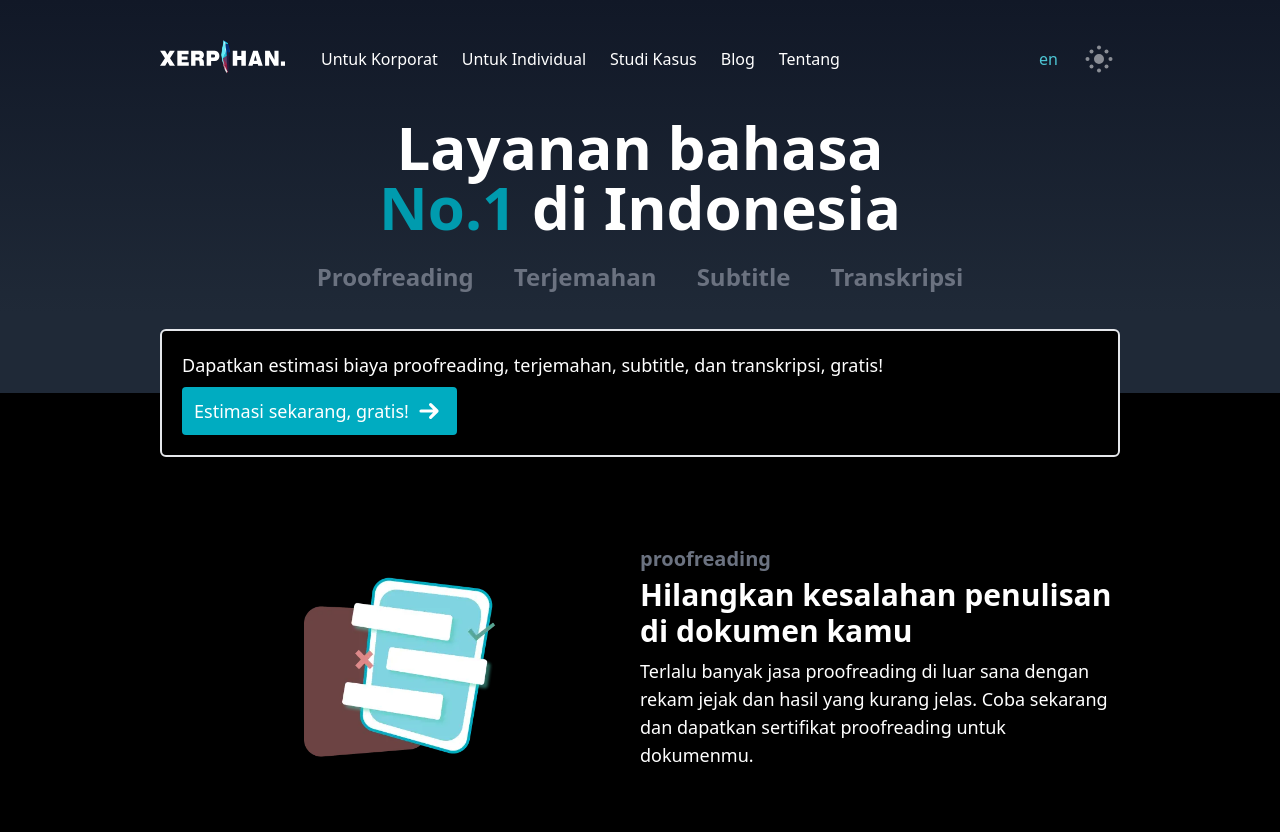
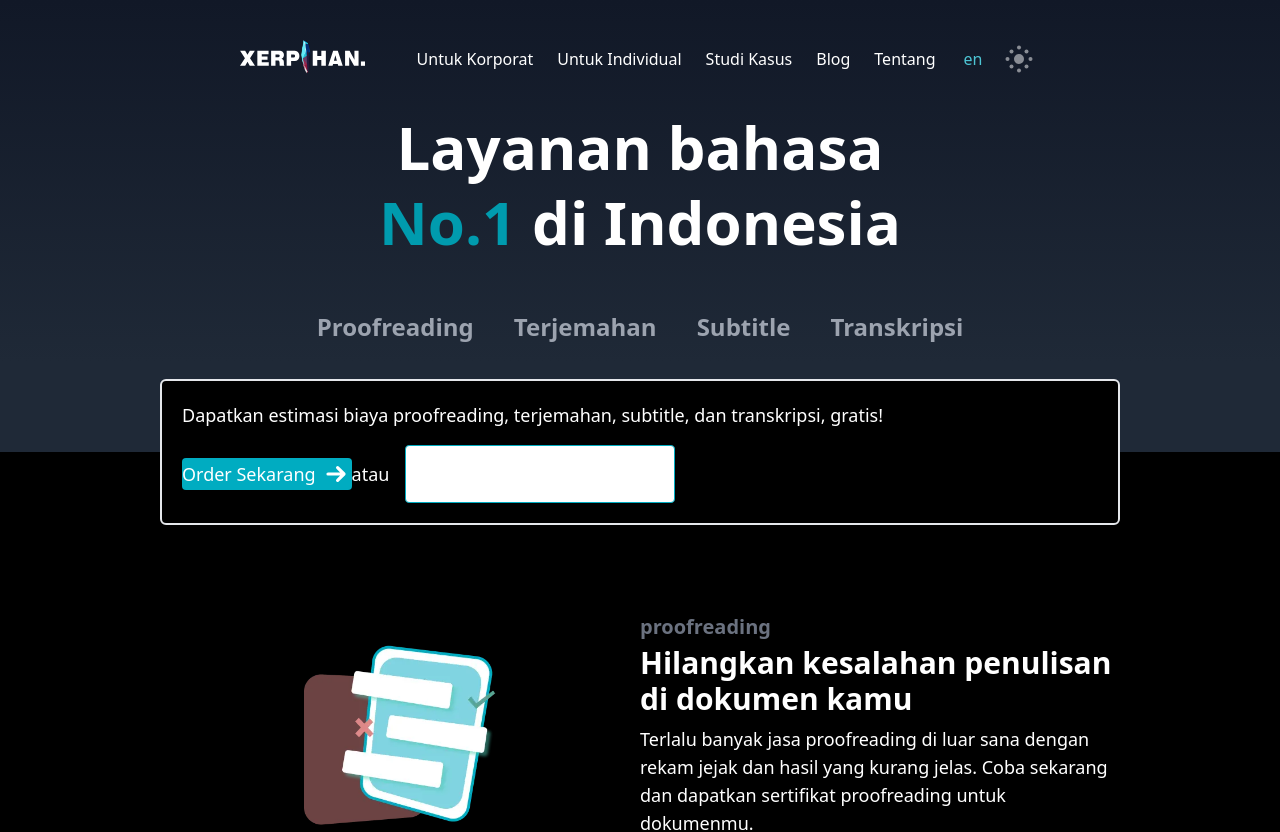
Before and after one commit to yasanugroho/silver-doodle, a Next.js app: page / in a window 1280 px wide. Shown: the top 832 px of the page. Built offline with nearby package versions, Linux system fonts and the light colour scheme; what @tailwindcss/typography would draw is missing.

Commit message:
nav + btn

```diff
--- a/components/Footer.tsx
+++ b/components/Footer.tsx
@@ -1,6 +1,6 @@
 import React from 'react';
 
-const Footer: React.FC = () => {
+export default function Footer() {
   return (
     <footer
       className="bg-gradient-to-t
@@ -8,6 +8,4 @@ const Footer: React.FC = () => {
       <div className="max-w-5xl px-8 mx-auto text-center">Made with ❤️ by Xerpihan</div>
     </footer>
   );
-};
-
-export default Footer;
+}
--- a/components/Header.tsx
+++ b/components/Header.tsx
@@ -1,6 +1,5 @@
 import React from 'react';
 import Navigation from './Navigation';
-import ThemeSwitch from './ThemeSwitch';
 
 const Header: React.FC = () => {
   return (
--- a/components/Navigation.tsx
+++ b/components/Navigation.tsx
@@ -1,12 +1,41 @@
+//lib
+import React from 'react';
 import Link from 'next/link';
+import Image from 'next/image';
 import { useRouter } from 'next/router';
-import React from 'react';
+//component & asset
+import ThemeSwitch from './ThemeSwitch';
 import { L, useLocale, _ } from '../lib/i18n';
 import LocaleSwitcher from './LocaleSwitcher';
-import ThemeSwitch from './ThemeSwitch';
+import { xerpihanLogoWhite, xerpihanLogoBlack } from '../lib/images';
 
-import { xerpihanLogoWhite, xerpihanLogoBlack } from '../lib/images';
-import Image from 'next/image';
+const listMenu = [
+  {
+    link: '/for-corporates',
+    id: 'Untuk Korporat',
+    en: 'For Corporates',
+  },
+  {
+    link: '/for-individuals',
+    id: 'Untuk Individual',
+    en: 'For Individuals',
+  },
+  {
+    link: '/case-studies',
+    id: 'Studi Kasus',
+    en: 'Case Studies',
+  },
+  {
+    link: '/blog',
+    id: 'Blog',
+    en: 'Blog',
+  },
+  {
+    link: '/about',
+    id: 'Tentang',
+    en: 'About',
+  },
+];
 
 const Navigation: React.FC = () => {
   const router = useRouter();
@@ -15,7 +44,7 @@ const Navigation: React.FC = () => {
   const mainLogo = (
     <Link href="/">
       <a
-        className="text-gray-900 dark:text-white pr-6 py-4 font-bold flex justify-center items-center"
+        className="text-gray-900 dark:text-white pr-6 py-4 font-bold flex justify-center items-center minw"
         style={{ minWidth: 95 }}>
         <div className="flex dark:hidden justify-center items-center">
           <Image src={xerpihanLogoBlack} alt="Xerpihan Logo" height={37} width={125} objectFit="contain" />
@@ -35,88 +64,34 @@ const Navigation: React.FC = () => {
   );
 
   const menu = (
-    <>
-      <Link href="/for-corporates">
+    <div className="mx-auto">
+      {listMenu.map(el => (
+        <Link href={el.link} key={el.link}>
           <a
             className={
-            router.pathname == '/for-corporates'
+              router.pathname == el.link
                 ? 'active:text-xerpihan-primary-500 dark:text-white px-2 md:px-3 py-2'
                 : 'text-gray-900 dark:text-white px-2 md:px-3 py-2'
             }>
-          {_(l, 'Untuk Korporat', 'For Corporates')}
+            {_(l, el.id, el.en)}
           </a>
         </Link>
-      <Link href="/for-individuals">
-        <a
-          className={
-            router.pathname == '/for-individuals'
-              ? 'active:text-xerpihan-primary-500 dark:text-white px-2 md:px-3 py-2'
-              : 'text-gray-900 dark:text-white px-2 md:px-3 py-2'
-          }>
-          {_(l, 'Untuk Individual', 'For Individuals')}
-        </a>
-      </Link>
-      <Link href="/case-studies">
-        <a
-          className={
-            router.pathname == '/case-studies'
-              ? 'active:text-xerpihan-primary-500 dark:text-white px-2 md:px-3 py-2'
-              : 'text-gray-900 dark:text-white px-2 md:px-3 py-2'
-          }>
-          {_(l, 'Studi Kasus', 'Case Studies')}
-        </a>
-      </Link>
-      <Link href="/blog">
-        <a
-          className={
-            router.pathname == '/blog'
-              ? 'active:text-xerpihan-primary-500 dark:text-white px-2 md:px-3 py-2'
-              : 'text-gray-900 dark:text-white px-2 md:px-3 py-2'
-          }>
-          Blog
-        </a>
-      </Link>
-      <Link href="/about">
-        <a
-          className={
-            router.pathname == '/about'
-              ? 'active:text-xerpihan-primary-500 dark:text-white px-2 md:px-3 py-2'
-              : 'text-gray-900 dark:text-white px-2 md:px-3 py-2'
-          }>
-          {_(l, 'Tentang', 'About')}
-        </a>
-      </Link>
-    </>
-  );
-
-  const langAndTheme = (
-    <>
-      <div className="mr-5">
-        <LocaleSwitcher />
+      ))}
     </div>
-      <ThemeSwitch />
-    </>
   );
 
   return (
-    <>
-      {/* Small Screen */}
-      <nav className="flex md:hidden flex-1 flex-col">
-        <div className="flex items-center justify-center">
+    <nav className=" md:flex flex-1 justify-center items-center">
+      <div className="flex items-center space-x-4 justify-between">
         {mainLogo}
-          <div className="flex-1"></div>
-          {langAndTheme}
+        <div className="hidden md:block">{menu}</div>
+        <div className="flex items-center space-x-4">
+          <LocaleSwitcher />
+          <ThemeSwitch />
         </div>
-        <div className="flex center flex-wrap pb-6 mb-1 border-b-2">{menu}</div>
+      </div>
+      <div className="md:hidden flex w-full pb-6 border-b-2">{menu}</div>
     </nav>
-      {/* Big Screen */}
-      <nav className="hidden md:flex flex-1 justify-center items-center">
-        {mainLogo}
-        {menu}
-        <div className="flex-1"></div>
-        {langAndTheme}
-      </nav>
-    </>
   );
 };
 
--- a/lib/i18n.tsx
+++ b/lib/i18n.tsx
@@ -1,5 +1,5 @@
 import { useRouter } from 'next/router';
-import React from 'react';
+import React, { Children, FC } from 'react';
 
 export function _(lang: 'en' | 'id' | string | undefined, id: React.ReactNode, en: React.ReactNode): React.ReactNode;
 export function _(lang: 'en' | 'id' | string | undefined, id: string, en: string): string;
@@ -17,9 +17,9 @@ export function _(
   return id;
 }
 
-export const L: React.FC = ({ children }) => {
+export const L: FC = ({ children }) => {
   const l = useLocale();
-  const childrenArray = React.Children.toArray(children);
+  const childrenArray = Children.toArray(children);
 
   if (l === 'id') {
     return <>{childrenArray[0]}</>;
--- a/pages/index.tsx
+++ b/pages/index.tsx
@@ -1,12 +1,34 @@
+/* eslint-disable @next/next/link-passhref */
+import React from 'react';
+import Link from 'next/link';
 import Image from 'next/image';
-import Link from 'next/link';
-import React from 'react';
+import { ArrowSmRightIcon } from '@heroicons/react/solid';
+
+// component
+import { L } from '../lib/i18n';
 import Footer from '../components/Footer';
 import Header from '../components/Header';
 import LayoutPlain from '../components/LayoutPlain';
-import { L } from '../lib/i18n';
 import { proofreading, translation, subtitle, transcription } from '../lib/images';
-import { ArrowSmRightIcon } from '@heroicons/react/solid';
+
+const listFitur = [
+  {
+    id: 'Proofreading',
+    en: 'Proofreading',
+  },
+  {
+    id: 'Terjemahan',
+    en: 'Translation',
+  },
+  {
+    id: 'Subtitle',
+    en: 'Subtitles',
+  },
+  {
+    id: 'Transkripsi',
+    en: 'Transcription',
+  },
+];
 
 export const Index: React.FC = () => {
   return (
@@ -16,41 +38,28 @@ export const Index: React.FC = () => {
         from-xerpihan-hero-gradient-start to-xerpihan-hero-gradient-end dark:from-gray-900 dark:to-gray-800">
         <Header />
         <L>
+          <>
             <h1 className="text-6xl font-bold text-center">
               Layanan bahasa
               <br />
-            <span className="text-xerpihan-primary-600">No.1</span> di Indonesia
+              <span className="text-xerpihan-primary-600 leading-normal">No.1</span> di Indonesia
             </h1>
+          </>
+
           <h1 className="text-6xl font-bold text-center">
-            Indonesian <span className="text-xerpihan-primary-600">No.1</span>
+            Indonesian <span className="text-xerpihan-primary-600 leading-normal">No.1</span>
             <br /> language service provider
           </h1>
         </L>
-        <div className="flex justify-center flex-wrap pb-5">
-          <div className="mx-5 text-2xl font-bold text-gray-500">
+        <div className="flex justify-center flex-wrap py-5">
+          {listFitur.map(el => (
+            <div className="mx-5 text-2xl font-bold text-gray-400" key={el.id}>
               <L>
-              {'Proofreading'}
-              {'Proofreading'}
+                {el.id}
+                {el.en}
               </L>
             </div>
-          <div className="mx-5 text-2xl font-bold text-gray-500">
-            <L>
-              {'Terjemahan'}
-              {'Translation'}
-            </L>
-          </div>
-          <div className="mx-5 text-2xl font-bold text-gray-500">
-            <L>
-              {'Subtitle'}
-              {'Subtitles'}
-            </L>
-          </div>
-          <div className="mx-5 text-2xl font-bold text-gray-500">
-            <L>
-              {'Transkripsi'}
-              {'Transcription'}
-            </L>
-          </div>
+          ))}
         </div>
       </div>
       <div className="relative">
@@ -64,21 +73,41 @@ export const Index: React.FC = () => {
           <div className="border-2 text-lg rounded-md p-5 bg-white dark:bg-black">
             <div className="mb-2">
               <L>
-                <>Dapatkan estimasi biaya proofreading, terjemahan, subtitle, dan transkripsi, gratis!</>
-                <>Get cost estimation of proofreading, translation, subtitles and transcription, for free! </>
+                <p>Dapatkan estimasi biaya proofreading, terjemahan, subtitle, dan transkripsi, gratis!</p>
+                <p>Get cost estimation of proofreading, translation, subtitles and transcription, for free! </p>
               </L>
             </div>
+            <div className="flex space-x-4 items-center">
               <Link href="/">
-              <a className="inline-flex xerp-a-button items-center">
-                <span>
+                <a className="xerp-a-button flex items-center space-x-4">
                   <L>
-                    {'Estimasi sekarang, gratis!'}
-                    {'Get free estimation now!'}
+                    {'Order Sekarang'}
+                    {'Order now'}
                   </L>
-                </span>
                   <ArrowSmRightIcon className="ml-1 w-8" />
                 </a>
               </Link>
+              <L>
+                {'atau'}
+                {'or'}
+              </L>
+              <a
+                className="xerp-b-button flex items-center space-x-10 w-[270px]"
+                href="https://wa.me/081298765432"
+                target="_blank"
+                rel="noreferrer">
+                <div className="p-2 text-sm font-bold">
+                  <L>
+                    <p className="m-0">
+                      Konsultasi via WhatsApp <br />
+                      +62 812 9876 5432
+                    </p>
+                    <p>Konsultasi via WhatsApp</p>
+                  </L>
+                </div>
+                <ArrowSmRightIcon className="ml-1 w-8 h-8" />
+              </a>
+            </div>
           </div>
         </div>
       </div>
--- a/styles/globals.css
+++ b/styles/globals.css
@@ -116,13 +116,13 @@ pre {
 
 /* Xerpihan components */
 .xerp-a-button {
-  @apply bg-xerpihan-primary text-white rounded px-3 py-2 box-content
+  @apply bg-xerpihan-primary text-white rounded
     hover:text-white hover:bg-xerpihan-primary-600
     active:bg-xerpihan-primary-700
     dark:text-white dark:hover:text-white;
 }
 .xerp-b-button {
-  @apply bg-white text-xerpihan-primary-500 rounded px-3 py-2 box-content border border-xerpihan-primary-500
+  @apply bg-white text-xerpihan-primary-500 rounded border border-xerpihan-primary-500
     hover:bg-gray-200 hover:text-xerpihan-primary-500 active:bg-xerpihan-primary-700 dark:text-white dark:hover:text-white
 }
 
--- a/tailwind.config.js
+++ b/tailwind.config.js
@@ -10,16 +10,12 @@ const config = {
     screens: {
       sm: '640px',
       // => @media (min-width: 640px) { ... }
-
       md: '768px',
       // => @media (min-width: 768px) { ... }
-
       lg: '1024px',
       // => @media (min-width: 1024px) { ... }
-
       xl: '1280px',
       // => @media (min-width: 1280px) { ... }
-
       '2xl': '1536px',
       // => @media (min-width: 1536px) { ... }
     },
```
Also changed, not shown: 1 other file (tests, documents, lock files or other folders). Lines whose indentation alone changed are shown as unchanged.
